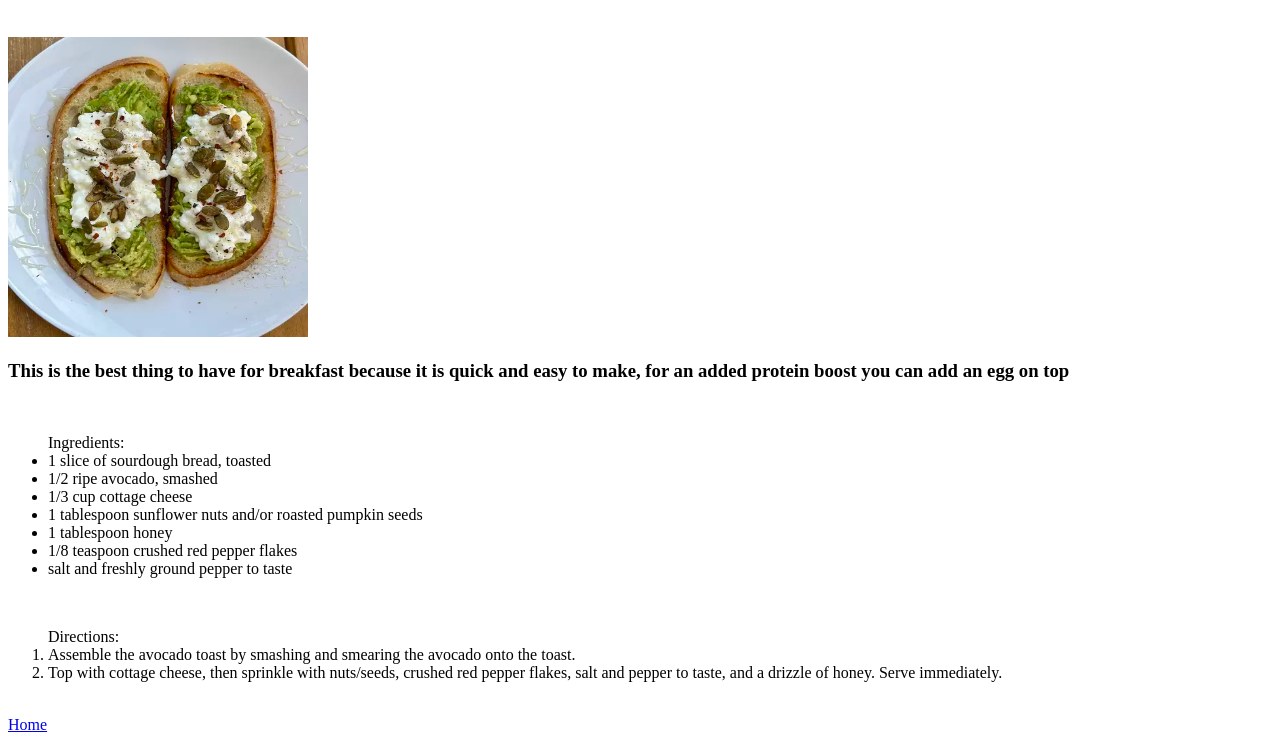
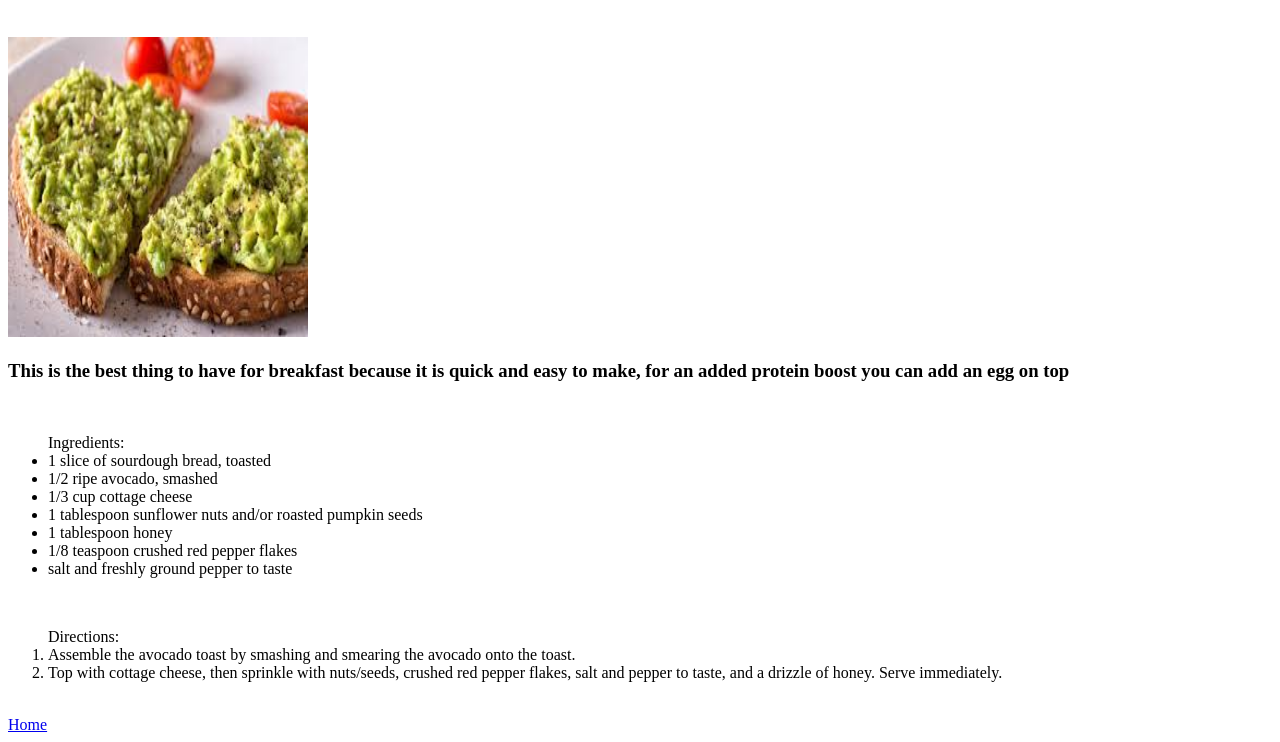
Before and after one commit to TamalNaidoo/Odin-recipes, a plain HTML site: page Recipes/Avo-Toast.html in a window 1280 px wide. Shown: the part 61-803 px from the top of the page. Drawn offline with Linux system fonts and the light colour scheme.

Commit message:
change avo image

```diff
--- a/Recipes/Avo-Toast.html
+++ b/Recipes/Avo-Toast.html
@@ -8,7 +8,7 @@
 <body>
     <h1> The Best Avocado Toast</h1>
     <br>
-    <img src="./Avo-toast.webp" width="300" height="300">
+    <img src="./toast.jpeg" width="300" height="300">
 
     <h3>This is the best thing to have for breakfast because it is quick and easy to make, for an added protein boost you can add an egg on top</h3>
     <br>
```
Also changed, not shown: Recipes/Avo-toast.webp (deleted), Recipes/toast.jpeg (added).
